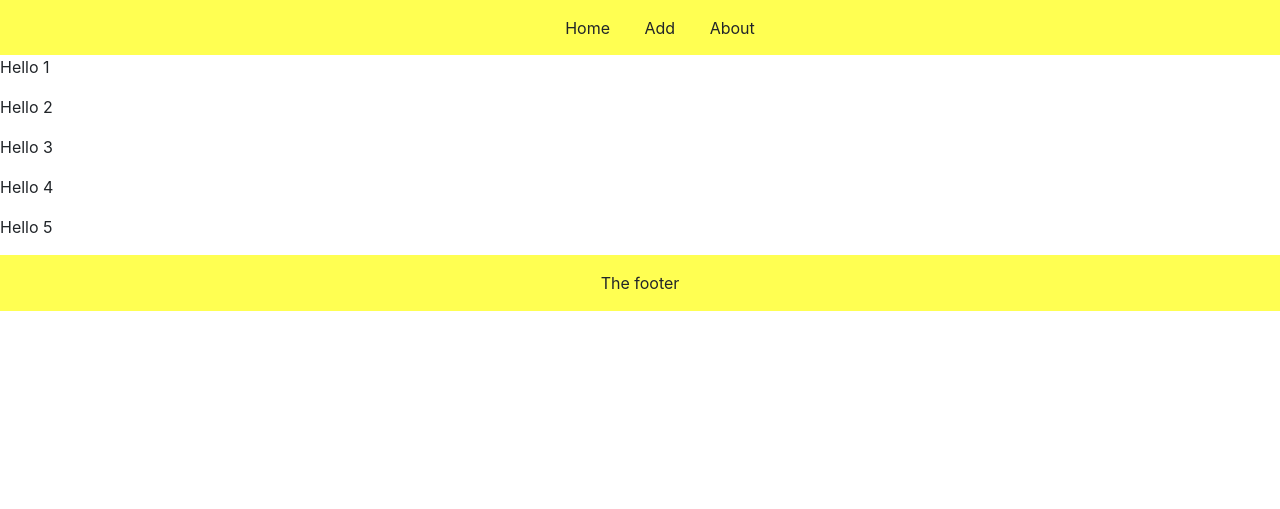
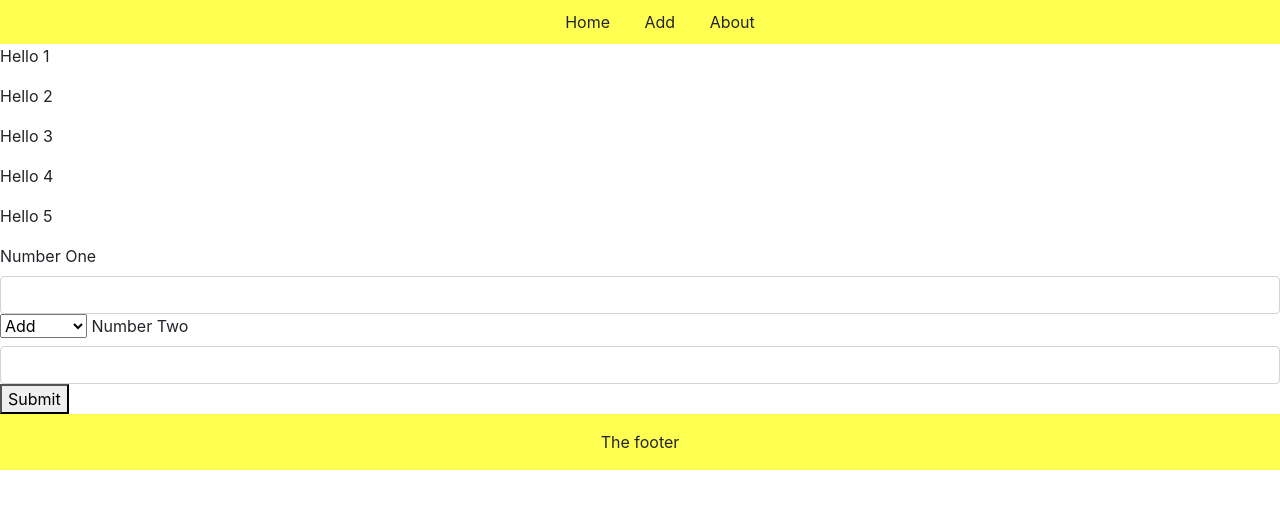
Before and after one commit to Fordalex/First-Php-Project, a PHP site: page / in a window 1280 px wide. Shown: the top 509 px of the page. Run offline with PHP 8.4, Linux system fonts and the light colour scheme.

Commit message:
Added a functions file to pass some basic information from one page to another and return a value.

```diff
--- a/assets/style.css
+++ b/assets/style.css
@@ -7,7 +7,7 @@ body {
 /* navigation */
 
 nav {
-    height: 55px;
+    height: 44px;
     background-color: rgb(255, 255, 82);
     margin: 0;
     padding: 0;
--- a/index.php
+++ b/index.php
@@ -11,15 +11,27 @@
     <!-- main content -->
     <div class="page-container">
         <?php
-            $loopCount = 5;
-            for ($i = 1; $i < $loopCount + 1; $i++) {
-                echo "<p>Hello  $i</p>";
-            }
+        $loopCount = 5;
+        for ($i = 1; $i < $loopCount + 1; $i++) {
+            echo "<p>Hello  $i</p>";
+        }
         ?>
+        <form action="functions.php" method="GET">
+            <label>Number One</label>
+            <input type="number" name="numOne" class="form-control">
+            <select name="oper">
+                <option value="add">Add</option>
+                <option value="sub">Subtract</option>
+            </select>
+            <label>Number Two</label>
+            <input type="number" name="numTwo" class="form-control">
+            <button type="submit">Submit</button>
+        </form>
     </div>
 
     <!-- footer -->
     <?php include_once "footer.php"; ?>
 
 </body>
+
 </html>
```
Also changed, not shown: functions.php (added, +17 -0 lines).
